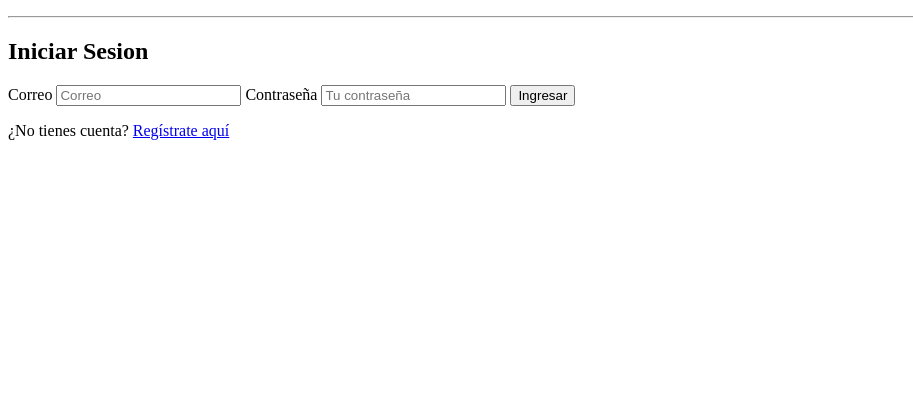
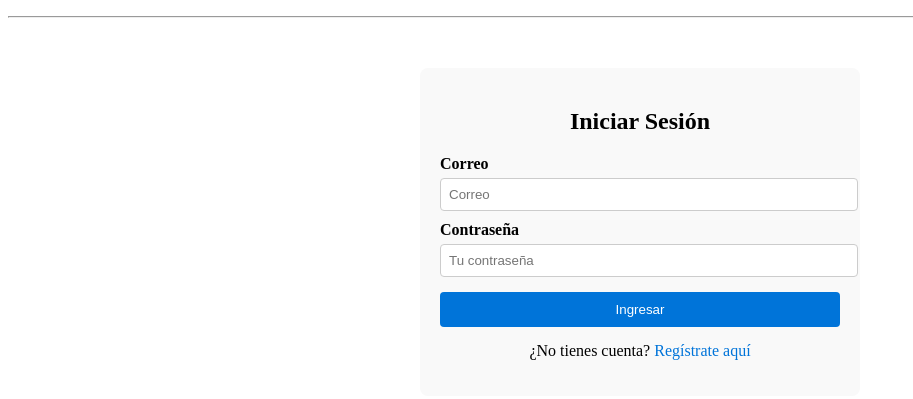
Before and after one commit to Emer-GO/MB5-Grupo2-Ejercicio2, a Django app: page /login/ in a window 1280 px wide. Shown: the part 70-469 px from the top of the page, without its empty margins (0-913 px from the left). Run offline with Django 5.2, Linux system fonts and the light colour scheme.

Commit message:
login:Avance_diseñoCSS

```diff
--- a/mi_proyecto/settings.py
+++ b/mi_proyecto/settings.py
@@ -101,8 +101,10 @@ USE_TZ = True
 
 
 #Configuracion estaticas
-STATIC_URL = 'static/'
-STATICFILES_DIRS = [BASE_DIR / 'mi_banco/static']
+STATIC_URL = '/static/'
+STATICFILES_DIRS = [
+    BASE_DIR / 'mi_proyecto' / 'static'
+]
 
 
 DEFAULT_AUTO_FIELD = 'django.db.models.BigAutoField'
--- a/mi_proyecto/static/css/estilos.css
+++ b/mi_proyecto/static/css/estilos.css
@@ -0,0 +1,74 @@
+/* Contenedor general */
+#login-container {
+    max-width: 400px;
+    margin: 50px auto;
+    padding: 20px;
+    border-radius: 8px;
+    background: #f9f9f9;
+}
+
+/* Título */
+#login-title {
+    text-align: center;
+    margin-bottom: 20px;
+}
+
+/* Formulario */
+#login-form label {
+    display: block;
+    margin-top: 10px;
+    font-weight: bold;
+}
+
+#login-form input {
+    width: 100%;
+    padding: 8px;
+    margin-top: 5px;
+    border: 1px solid #ccc;
+    border-radius: 4px;
+}
+
+/* Botón */
+#login-button {
+    width: 100%;
+    padding: 10px;
+    margin-top: 15px;
+    background-color: #0074d9;
+    color: white;
+    border: none;
+    border-radius: 4px;
+    cursor: pointer;
+}
+
+#login-button:hover {
+    background-color: #005fa3;
+}
+
+/* Mensajes de error */
+#error-container {
+    margin-top: 10px;
+}
+
+.error-message {
+    color: #d8000c;
+    background-color: #ffdddd;
+    padding: 8px;
+    border-radius: 5px;
+    font-size: 0.9rem;
+    border: 1px solid #d8000c;
+}
+
+/* Texto de registro */
+#register-text {
+    text-align: center;
+    margin-top: 15px;
+}
+
+#register-link {
+    color: #0074d9;
+    text-decoration: none;
+}
+
+#register-link:hover {
+    text-decoration: underline;
+}
--- a/mi_proyecto/templates/mi_banco/login.html
+++ b/mi_proyecto/templates/mi_banco/login.html
@@ -1,31 +1,31 @@
 {% extends 'mi_banco/base.html' %}
+{% load static %}
+{% block content %}
+<div id="login-container">
+    <h2 id="login-title">Iniciar Sesión</h2>
 
-{% block content %}
-<div>
-    <h2>Iniciar Sesion</h2>
-    <form method="post">
+    <form id="login-form" method="post">
         {% csrf_token %}
-        <label for="">Correo</label>
-        <input type="email" name="email" id="email" placeholder="Correo">
 
-        <label for="">Contraseña</label>
-        <input type="password" name="password" id="password" placeholder="Tu contraseña">
+        <label for="login-email">Correo</label>
+        <input type="email" name="email" id="login-email" placeholder="Correo">
 
-        <button type="submit">Ingresar</button>
+        <label for="login-password">Contraseña</label>
+        <input type="password" name="password" id="login-password" placeholder="Tu contraseña">
+
+        <button id="login-button" type="submit">Ingresar</button>
 
         {% if messages %}
-            <div class="error-container">
-            {% for message in messages %}
-                <p class="error-message">{{ message }}</p>
-            {% endfor %}
+            <div id="error-container">
+                {% for message in messages %}
+                    <p class="error-message">{{ message }}</p>
+                {% endfor %}
             </div>
         {% endif %}
 
-        <p>
-            ¿No tienes cuenta? <a href="{% url 'registro' %}">Regístrate aquí</a>
+        <p id="register-text">
+            ¿No tienes cuenta? <a id="register-link" href="{% url 'registro' %}">Regístrate aquí</a>
         </p>
     </form>
 </div>
-
-
 {% endblock %}
```
Also changed, not shown: db.sqlite3.
